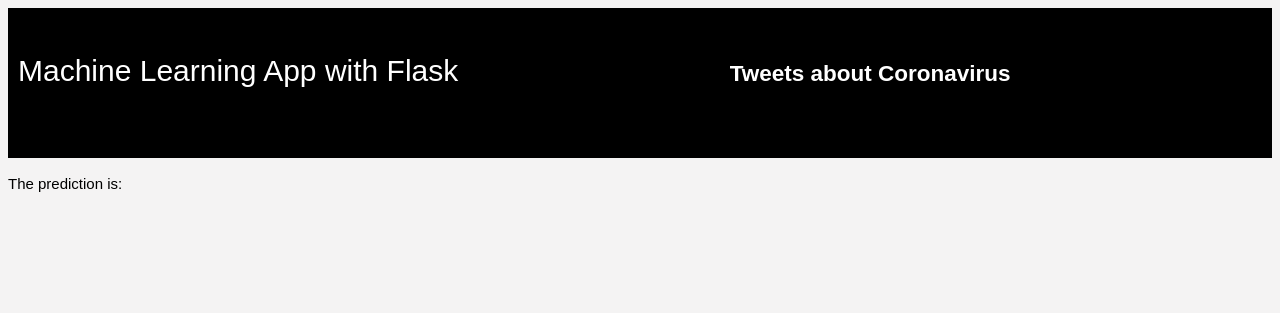
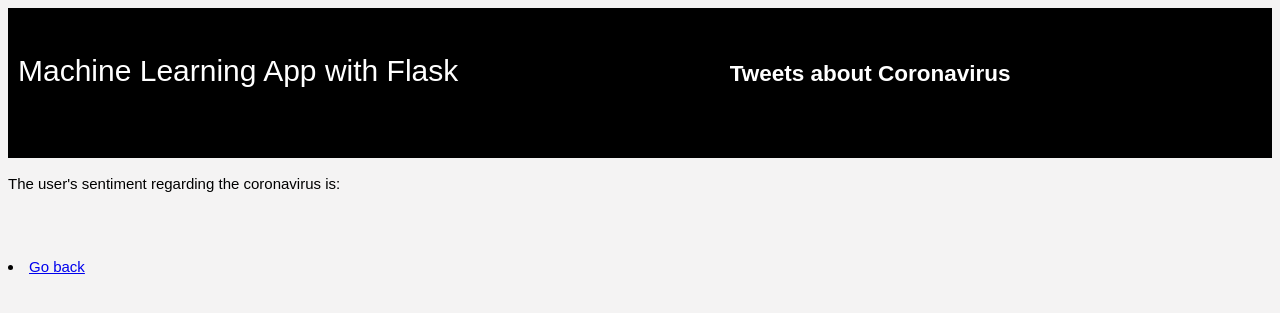
Before and after one commit to gsemer/covid-19-tweets-nlp, a Flask app: template templates/result.html in a window 1280 px wide. Shown: the top 313 px of the page. Run offline with Flask 2, Linux system fonts and the light colour scheme; the template is opened without the code that fills it, so the values that code supplies are empty; parts of the project's set-up code (start-up, migrations or seed data) failed here and were passed over.

Commit message:
html code

```diff
--- a/templates/result.html
+++ b/templates/result.html
@@ -15,7 +15,7 @@
         </div>
     </header>
     <div class="results">
-        <p>The prediction is: </p>
+        <p>The user's sentiment regarding the coronavirus is: </p>
         {% if prediction == 0%}
 	    <h2 style="color:red;">Extremely Negative</h2>
 	    {% elif prediction == 1%}
@@ -28,5 +28,10 @@
 	    <h2 style="color:blue;">Extremely Positive</h2>
 	    {% endif %}
     </div>
+    <br>
+    <br>
+    <li>
+        <a href="{{ url_for('home') }}">Go back</a>
+    </li>
 </body>
 </html>
```
